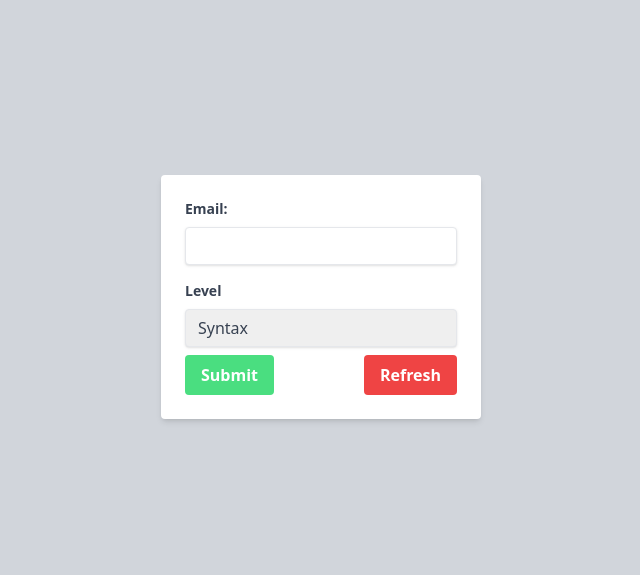
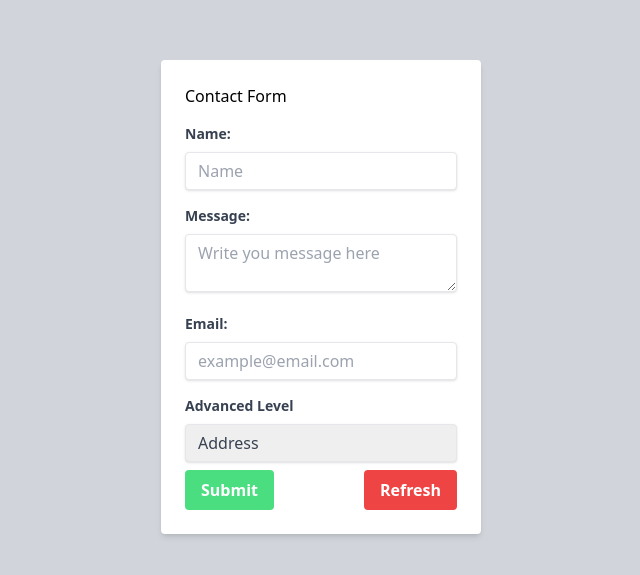
Before and after one commit to danielknight261/Data8-API-Project, a React (Create React App) app in the folder my-project/: page / in a window 1280 px wide. Shown: the part 103-678 px from the top of the page, without its empty margins (319-959 px from the left). Built offline with nearby package versions, Linux system fonts and the light colour scheme.

Commit message:
completed contact form MVP

```diff
--- a/my-project/src/App.js
+++ b/my-project/src/App.js
@@ -2,23 +2,23 @@ import React, { useState } from "react";
 import axios from "axios";
 
 const App = () => {
-  // Define state variables
+  // State variables for inputs, levels and response
+  const [name, setName] = useState("");
+  const [message, setMessage] = useState("");
   const [email, setEmail] = useState("");
   const [errorMessage, setErrorMessage] = useState(null);
-  const [level, setLevel] = useState("Syntax");
+  const [level, setLevel] = useState("Address");
   const [isSubmitting, setIsSubmitting] = useState(false);
   const [responseDetails, setResponseDetails] = useState(null);
 
-  // In practice would put in env
+  // API key from environment variables
   const apiKey = process.env.REACT_APP_API_KEY;
 
-  // const levels = ["Syntax", "MX", "Server", "Address"];
-
-
-  // POST request to an email validation service
+  // Function to make POST request to the email validation service
   const validateEmail = (email, level) => {
     const url = "https://webservices.data-8.co.uk/EmailValidation/IsValid.json";
     const data = {
+      // Data to be sent to the API
       username: `apikey-${apiKey}`,
       password: "",
       email: email,
@@ -26,7 +26,7 @@ const App = () => {
       options: {},
     };
 
-    // axios.post returns a promise that resolves to the response data
+    // axios.post makes the API request and returns a promise
     return axios
       .post(url, data)
       .then((response) => response.data)
@@ -56,13 +56,15 @@ const App = () => {
       .finally(() => setIsSubmitting(false));
   };
 
-  // refresh function  reset all state
+  // Refresh function to reset all state
   const handleRefresh = () => {
-    setEmail('');
-    setLevel('Syntax');
+    setName("");
+    setMessage("");
+    setEmail("");
+    setLevel("Address");
     setErrorMessage(null);
     setResponseDetails(null);
-  }
+  };
 
   return (
     <div className="flex flex-col items-center justify-center min-h-screen bg-gray-300">
@@ -70,6 +72,32 @@ const App = () => {
         className="p-6 bg-white rounded shadow-md w-80 relative"
         onSubmit={handleSubmit}
       >
+        <h1 className="mb-4 text-bold">Contact Form</h1>
+        <div className="mb-4">
+          <label className="block text-gray-700 text-sm font-bold mb-2">
+            Name:
+          </label>
+          <input
+            className="shadow appearance-none border rounded w-full py-2 px-3 text-gray-700 leading-tight focus:outline-none focus:shadow-outline"
+            type="name"
+            placeholder="Name"
+            value={name}
+            onChange={(e) => setName(e.target.value)}
+          />
+        </div>
+
+        <div className="mb-4">
+          <label className="block text-gray-700 text-sm font-bold mb-2">
+            Message:
+          </label>
+          <textarea
+            className="shadow appearance-none border rounded w-full py-2 px-3 text-gray-700 leading-tight focus:outline-none focus:shadow-outline"
+            placeholder="Write you message here"
+            value={message}
+            onChange={(e) => setMessage(e.target.value)}
+          />
+        </div>
+
         <div className="mb-4">
           <label className="block text-gray-700 text-sm font-bold mb-2">
             Email:
@@ -77,6 +105,7 @@ const App = () => {
           <input
             className="shadow appearance-none border rounded w-full py-2 px-3 text-gray-700 leading-tight focus:outline-none focus:shadow-outline"
             type="email"
+            placeholder="example@email.com"
             value={email}
             onChange={(e) => setEmail(e.target.value)}
           />
@@ -86,7 +115,7 @@ const App = () => {
 
         <div>
           <label className="block text-gray-700 text-sm font-bold mb-2">
-            Level
+            Advanced Level
           </label>
           <select
             value={level}
@@ -101,15 +130,19 @@ const App = () => {
         </div>
 
         <div className="flex items-center justify-between">
-        <button className="bg-green-400 hover:bg-green-700 text-white font-bold py-2 px-4 rounded focus:outline-none focus:shadow-outline"
-        type="submit">
-        Submit
-        </button>
-        <button className="bg-red-500 hover:bg-red-700 text-white font-bold py-2 px-4 rounded focus:outline-none focus:shadow-outline"
-        type="button"
-        onClick={handleRefresh}
-        >Refresh
-        </button>
+          <button
+            className="bg-green-400 hover:bg-green-700 text-white font-bold py-2 px-4 rounded focus:outline-none focus:shadow-outline"
+            type="submit"
+          >
+            Submit
+          </button>
+          <button
+            className="bg-red-500 hover:bg-red-700 text-white font-bold py-2 px-4 rounded focus:outline-none focus:shadow-outline"
+            type="button"
+            onClick={handleRefresh}
+          >
+            Refresh
+          </button>
         </div>
         {responseDetails && <pre>{responseDetails}</pre>}
       </form>
```
Also changed, not shown: 1 other file (tests, documents, lock files or other folders).
